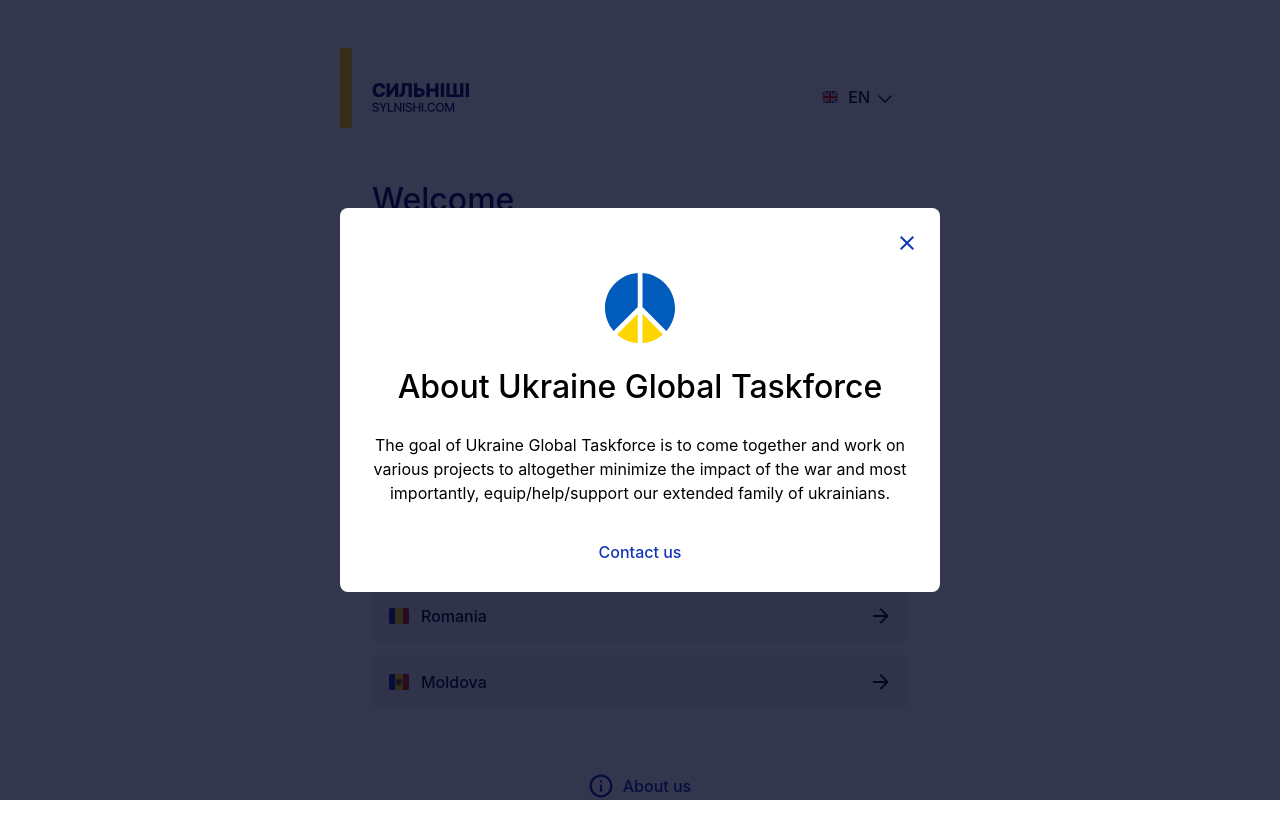
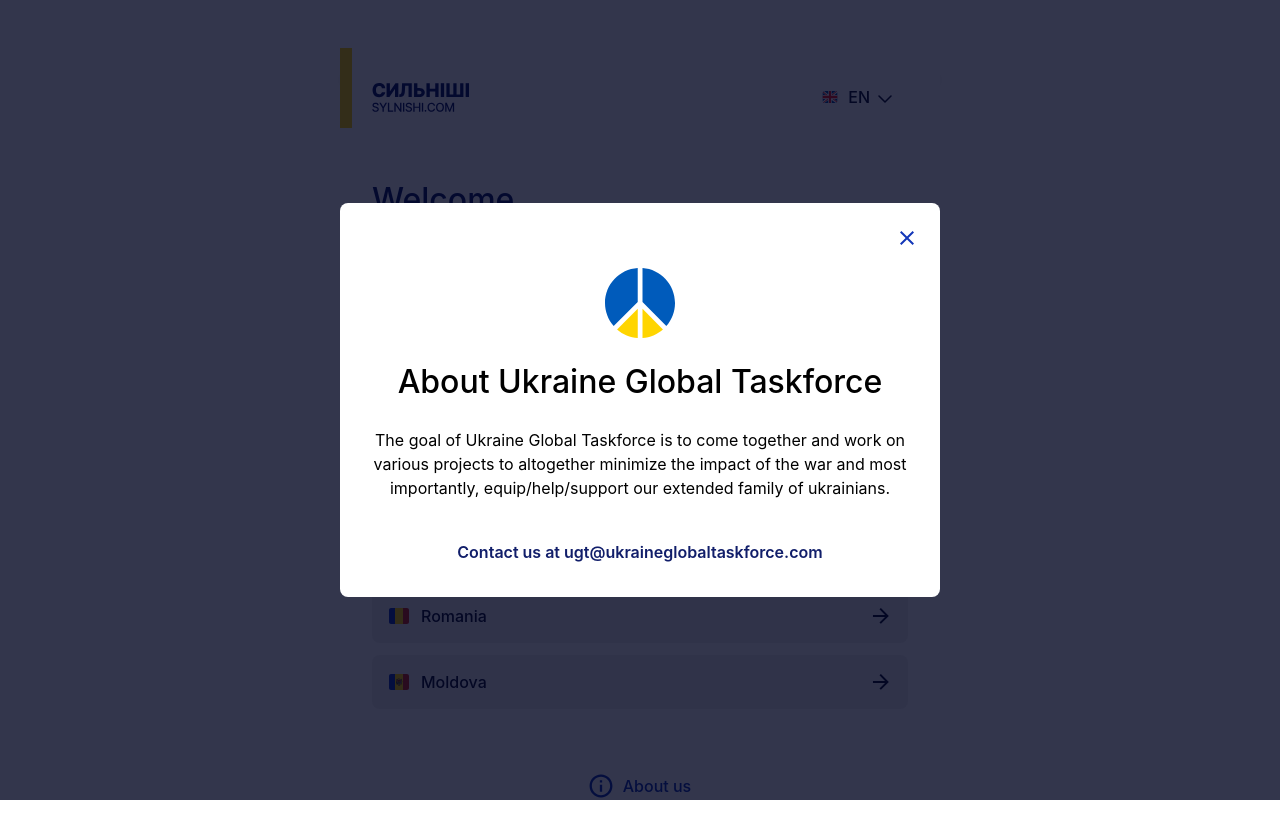
Before and after one commit to ukraine-taskforce/sylnishi-frontend, a React (Create React App) app: page / in a window 1280 px wide. Both pictures are taken after a click on the button "About us". Shown: the top 838 px of the page. Built offline with nearby package versions, Linux system fonts and the light colour scheme.

Commit message:
Replace contact us button with label containing e-mail address.

```diff
--- a/src/medias/translations/en.json
+++ b/src/medias/translations/en.json
@@ -10,6 +10,7 @@
   "share": "Share",
   "about": "About us",
   "contact_us": "Contact us",
+  "contact_us_at": "Contact us at",
   "back": "Back",
   "page_not_exist": "The page you're looking for can't be found.",
   "go_to_homepage": "Back to Sylnishi",
--- a/src/medias/translations/uk.json
+++ b/src/medias/translations/uk.json
@@ -10,6 +10,7 @@
   "share": "Поділитись",
   "about": "Про нас",
   "contact_us": "Зв'яжіться з нами",
+  "contact_us_at": "Зв’яжіться з нами за адресою",
   "back": "Назад",
   "page_not_exist": "Сторінка яку ви шукаєте не може бути знайдена.",
   "go_to_homepage": "Повернутись на головну сторінку Сильніші",
--- a/src/pages/home/home.module.css
+++ b/src/pages/home/home.module.css
@@ -34,3 +34,11 @@
   color: var(--color-action);
   white-space: nowrap;
 }
+
+.contactLabel {
+  text-align: center;
+  color: var(--color-secondary);
+  font-weight: 600;
+  cursor: pointer;
+  padding: 20px;
+}
--- a/src/pages/home/home.tsx
+++ b/src/pages/home/home.tsx
@@ -130,10 +130,7 @@
             </Button>
           )}
 
-          <Button
-            fullWidth
-            centered
-            variant="white"
+          <div className={styles.contactLabel}
                onClick={(e) => {
                  const w = window.open('','_blank');
                  if(!w) return;
@@ -142,8 +139,8 @@
                  e.preventDefault();
                }}
           >
-            <span className={styles.noWrap}>{t('contact_us')}</span>
-          </Button>
+            {t("contact_us_at")} <span>ugt@ukraineglobaltaskforce.com</span>
+          </div>
         </Modal>
       </Content>
     </React.Fragment>
```
Lines whose indentation alone changed are shown as unchanged.
